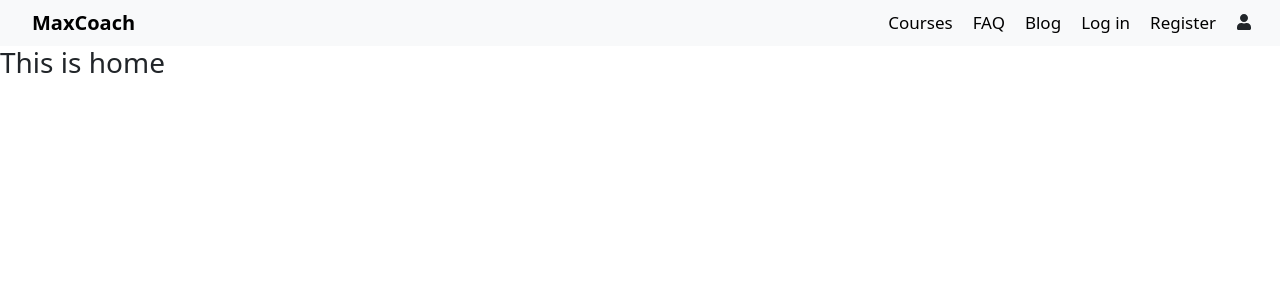
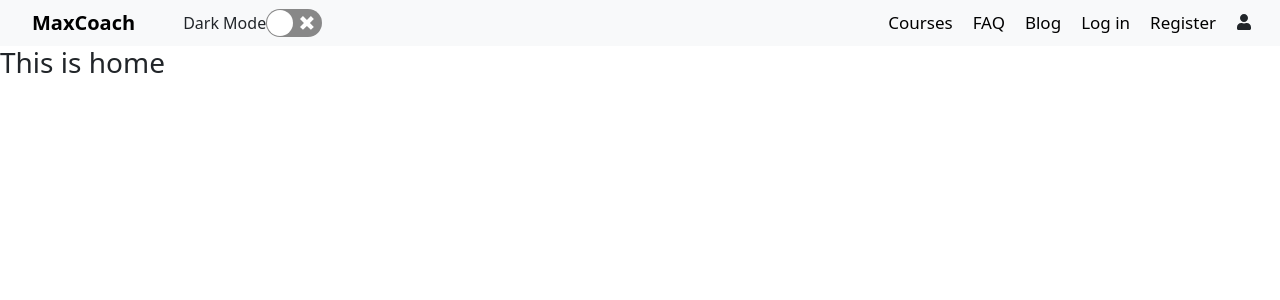
Before and after one commit to BappySheikh1/learning-website, a React (Create React App) app: page / in a window 1280 px wide. Shown: the top 300 px of the page. Built offline with nearby package versions, Linux system fonts and the light colour scheme; no server answers.

Commit message:
react switch addede

```diff
--- a/package.json
+++ b/package.json
@@ -14,6 +14,7 @@
     "react-icons": "^4.6.0",
     "react-router-dom": "^6.4.2",
     "react-scripts": "5.0.1",
+    "react-switch": "^7.0.0",
     "web-vitals": "^2.1.4"
   },
   "scripts": {
--- a/src/Shared/Header/Header.css
+++ b/src/Shared/Header/Header.css
@@ -16,3 +16,15 @@
 .header-container a:hover{
     color: orangered;
 }
+
+.react-switch{
+    display: flex;
+    justify-content: center;
+    align-items: center;
+}
+#light .switch label{
+    color: white;
+}
+#dark .switch label{
+    color: black;
+}
--- a/src/Shared/Header/Header.js
+++ b/src/Shared/Header/Header.js
@@ -8,9 +8,12 @@ import {AuthContext} from '../../Contexts/AuthProvider';
 import './Header.css'
 import {  FaUser } from 'react-icons/fa';
 import { Image } from 'react-bootstrap';
+import { useState } from 'react';
+import Switch from "react-switch";
+import ReactSwitch from 'react-switch';
 
 const Header = () => {
-
+   const [theme,setTheme]=useState(null)
     const {user,logOut}=useContext(AuthContext)
     const handleUserLogOut=()=>{
       logOut()
@@ -22,13 +25,23 @@ const Header = () => {
       })
     }
 
+    const toggleTheme=()=>{
+      setTheme((curr)=>(curr === "light" ? "dark" : "light"))
+    }
     return (
         <div>
             <Navbar bg="light" expand="lg">
       <Container fluid>
         <Link className='navbar-container' to='/'>MaxCoach </Link>
         <Navbar.Toggle aria-controls="navbarScroll" />
+
+        <span className='ms-5 react-switch'>
+          <label>{theme === "light" ? "Light Mode" : "Dark Mode"}</label>
+          <ReactSwitch onChange={toggleTheme} checked={theme === "dark" }/>
+          </span>
+
         <Navbar.Collapse id="navbarScroll">
+
           <Nav
             className="ms-auto my-2 my-lg-0 pe-3 header-container"
             style={{ maxHeight: '100px' }}
```
Also changed, not shown: 1 other file (tests, documents, lock files or other folders).
